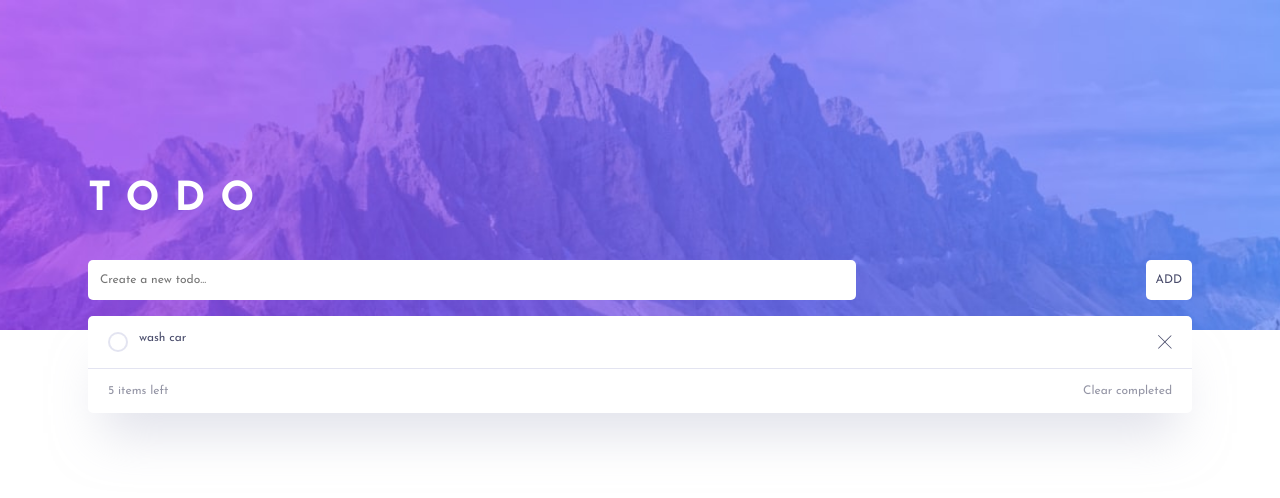
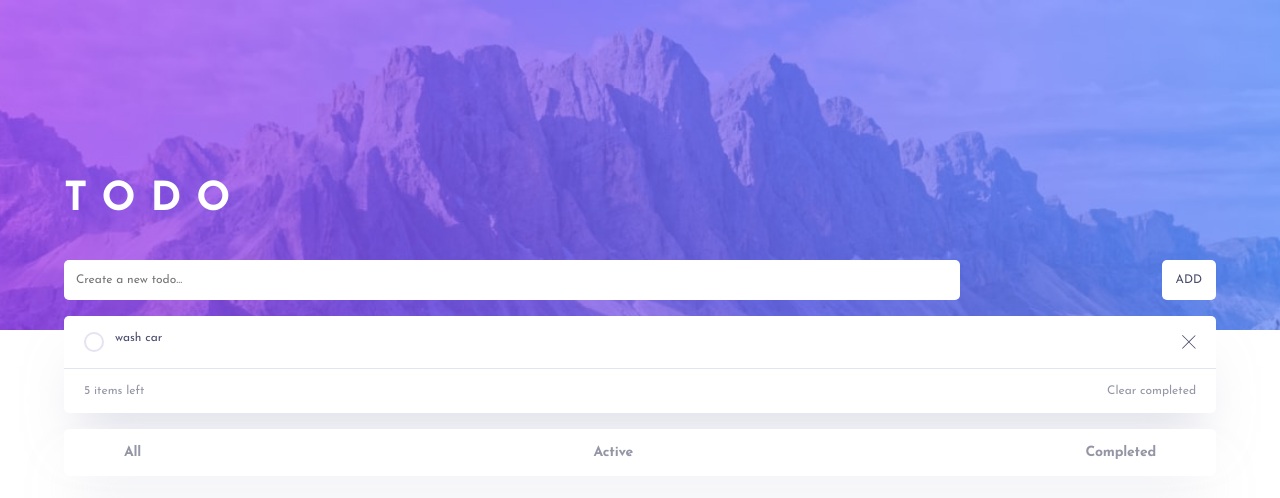
Before and after one commit to anetakasprzak/fm-todo-app, a React (Vite) app: page / in a window 1280 px wide. Shown: the top 498 px of the page. Built offline with nearby package versions, Linux system fonts and the light colour scheme.

Commit message:
btns components

```diff
--- a/src/App.js
+++ b/src/App.js
@@ -21,7 +21,7 @@ export const ImageContainer = styled.div`
 
 export const MainContent = styled.div`
   width: 90vw;
-  padding: 0 2.4rem;
+  padding: 0;
   margin: -15rem auto;
   display: flex;
   flex-direction: column;
@@ -58,7 +58,7 @@ export const Form = styled.form`
 `;
 
 export const Input = styled.input`
-  width: 60vw;
+  width: 70vw;
   font-family: inherit;
   font-size: 1.2rem;
   border-radius: 0.5rem;
@@ -69,7 +69,7 @@ export const Input = styled.input`
 export const Button = styled.button`
   font-size: inherit;
   font-family: inherit;
-  padding: 1rem;
+  padding: 1.4rem;
   border-radius: 0.5rem;
   border: none;
   background-color: #fff;
@@ -156,3 +156,44 @@ export const ClearBtn = styled.button`
   color: inherit;
   font-size: inherit;
 `;
+
+export const ButtonsBox = styled.div`
+  display: flex;
+  align-items: center;
+  justify-content: space-between;
+
+  border-radius: 0.5rem;
+  background-color: #fff;
+  box-shadow: 0px 35px 50px -15px rgba(194, 195, 214, 0.5);
+  padding: 1.6rem 6rem;
+`;
+
+export const AllBtn = styled.button`
+  border: none;
+  background-color: transparent;
+  font-family: inherit;
+  color: #9495a5;
+  font-size: 1.4rem;
+  font-weight: 700;
+  letter-spacing: -0.194px;
+`;
+
+export const ActiveBtn = styled.button`
+  border: none;
+  background-color: transparent;
+  font-family: inherit;
+  color: #9495a5;
+  font-size: 1.4rem;
+  font-weight: 700;
+  letter-spacing: -0.194px;
+`;
+
+export const CompletedBtn = styled.button`
+  border: none;
+  background-color: transparent;
+  font-family: inherit;
+  color: #9495a5;
+  font-size: 1.4rem;
+  font-weight: 700;
+  letter-spacing: -0.194px;
+`;
--- a/src/App.jsx
+++ b/src/App.jsx
@@ -16,6 +16,10 @@ import {
   ClearLeftBox,
   ItemsLeft,
   ClearBtn,
+  ButtonsBox,
+  AllBtn,
+  ActiveBtn,
+  CompletedBtn,
 } from "./App";
 
 function App() {
@@ -59,6 +63,7 @@ function App() {
           />
           <Button>ADD</Button>
         </Form>
+
         <List>
           {todos?.map((item) => (
             <Item key={item.id}>
@@ -80,6 +85,12 @@ function App() {
             <ClearBtn>Clear completed</ClearBtn>
           </ClearLeftBox>
         </List>
+
+        <ButtonsBox>
+          <AllBtn>All</AllBtn>
+          <ActiveBtn>Active</ActiveBtn>
+          <CompletedBtn>Completed</CompletedBtn>
+        </ButtonsBox>
       </MainContent>
     </Wrapper>
   );
```
